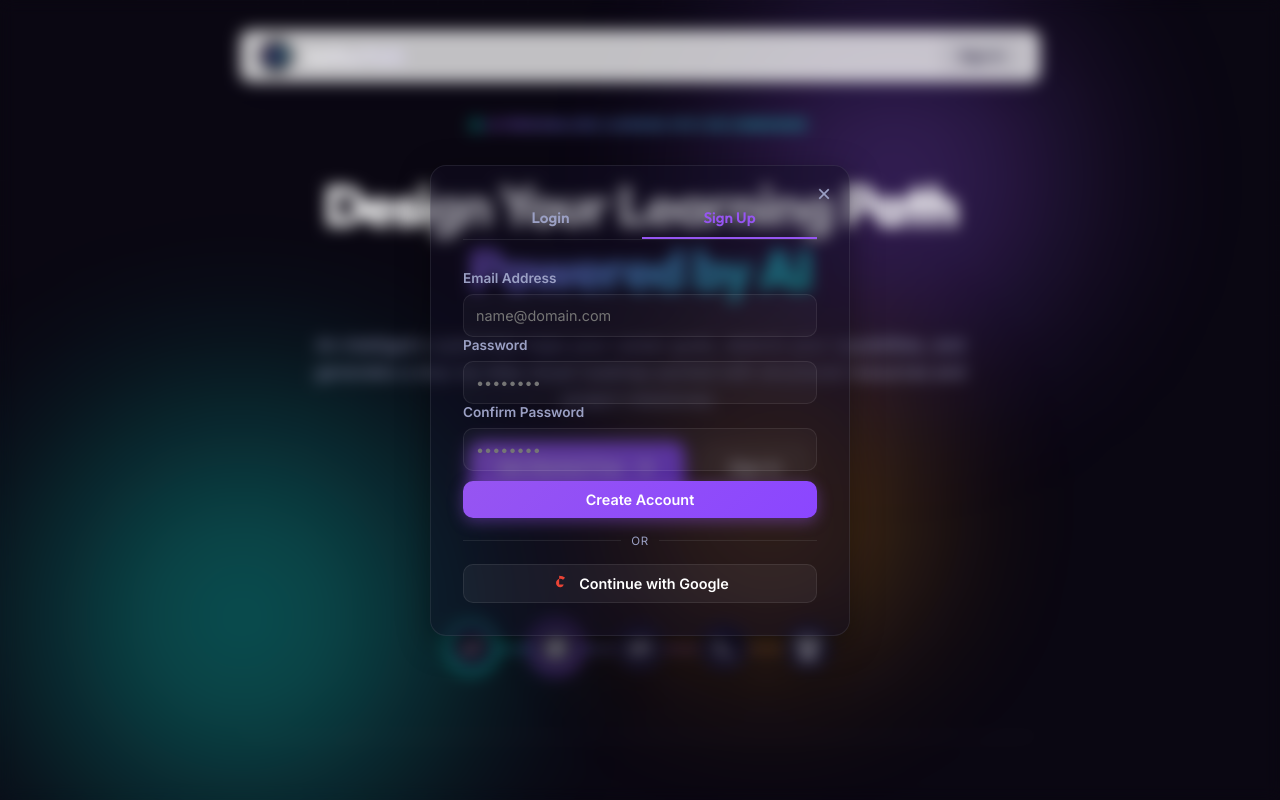
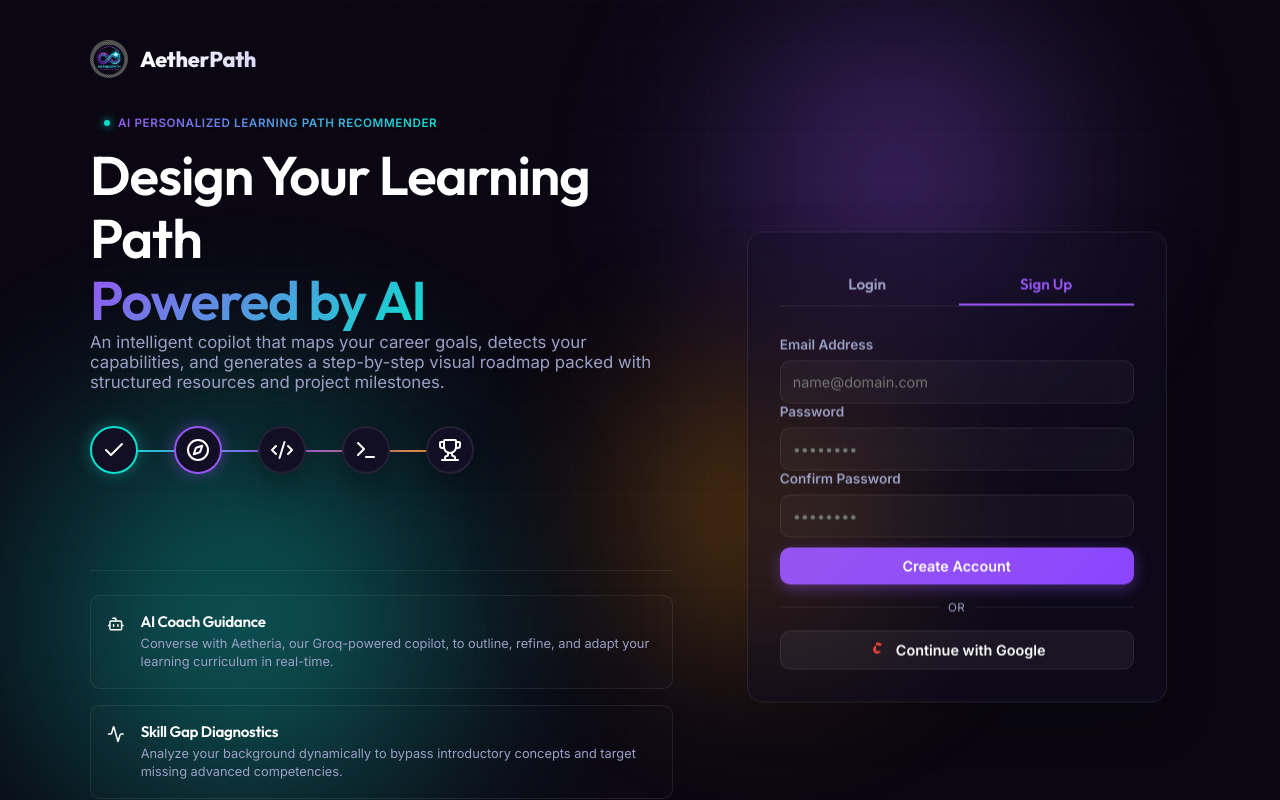
Before and after one commit to ShaikMuktharBasha/HCLTech_Amplified_Challenge, a website built with Vite: page index.html in a window 1280 px wide. Shown: the top 800 px of the page. Built offline with nearby package versions, Linux system fonts and the light colour scheme.

Commit message:
feat: restructure welcome page to split screen (left content, right static login/signup card) and remove navbar and landing actions

```diff
--- a/index.html
+++ b/index.html
@@ -30,33 +30,23 @@
 
   <!-- LANDING PAGE VIEW -->
   <div id="landing-view" class="landing-container animate-fade-in">
-    <!-- Landing Navigation Bar -->
-    <header class="landing-nav">
+    <div class="landing-grid">
+      <!-- Left Column: Copy & Branding -->
+      <div class="landing-left">
         <div class="landing-brand">
-        <div class="brand-logo" style="background: transparent; box-shadow: none; overflow: hidden; width: 34px; height: 34px;">
+          <div class="brand-logo" style="background: transparent; box-shadow: none; overflow: hidden; width: 38px; height: 38px;">
             <img src="/src/logo.jpg" alt="AetherPath Logo" style="width: 100%; height: 100%; border-radius: 50%; object-fit: cover;">
           </div>
-        <span class="brand-name">AetherPath</span>
+          <span class="brand-name" style="font-size: 1.35rem;">AetherPath</span>
         </div>
-      <button class="btn btn-secondary" id="landing-btn-login-nav">Sign In</button>
-    </header>
 
-    <div class="landing-hero">
+        <div class="landing-hero-content">
           <div class="promo-badge">
             <span class="badge-dot"></span>
             <span class="badge-text">AI Personalized Learning Path Recommender</span>
           </div>
-
           <h1 class="landing-hero-title">Design Your Learning Path <br><span class="gradient-text">Powered by AI</span></h1>
           <p class="landing-hero-desc">An intelligent copilot that maps your career goals, detects your capabilities, and generates a step-by-step visual roadmap packed with structured resources and project milestones.</p>
-
-      <div class="landing-actions">
-        <button class="btn btn-primary btn-with-icon" id="landing-btn-get-started" style="padding: 14px 28px; font-size: 1rem; border-radius: var(--border-radius-md);">
-          Get Started Free <i data-lucide="arrow-right"></i>
-        </button>
-        <button class="btn btn-secondary" id="landing-btn-login" style="padding: 14px 28px; font-size: 1rem; border-radius: var(--border-radius-md);">
-          Sign In
-        </button>
         </div>
 
         <!-- Roadmap Flow Illustration -->
@@ -83,16 +73,21 @@
         <div class="landing-features">
           <div class="landing-feature-card">
             <i data-lucide="bot"></i>
+            <div>
               <h4>AI Coach Guidance</h4>
               <p>Converse with Aetheria, our Groq-powered copilot, to outline, refine, and adapt your learning curriculum in real-time.</p>
             </div>
+          </div>
           <div class="landing-feature-card">
             <i data-lucide="activity"></i>
+            <div>
               <h4>Skill Gap Diagnostics</h4>
               <p>Analyze your background dynamically to bypass introductory concepts and target missing advanced competencies.</p>
             </div>
+          </div>
           <div class="landing-feature-card">
             <i data-lucide="milestone"></i>
+            <div>
               <h4>Milestone Maps</h4>
               <p>Track your sequential progress through prerequisite blocks, curated reference materials, and hands-on repository projects.</p>
             </div>
@@ -100,8 +95,8 @@
         </div>
       </div>
 
-  <!-- AUTHENTICATION OVERLAY -->
-  <div id="auth-overlay" class="modal-overlay">
+      <!-- Right Column: Embedded Auth Card -->
+      <div class="landing-right">
         <div class="auth-card glass-panel">
           <div class="auth-tabs">
             <button class="auth-tab active" id="auth-tab-btn-login">Login</button>
@@ -131,7 +126,8 @@
               <div id="google-btn-container" class="hidden" style="display: flex; justify-content: center; width: 100%;"></div>
             </form>
           </div>
-      <button class="modal-close auth-close-btn" id="auth-close-btn">&times;</button>
+        </div>
+      </div>
     </div>
   </div>
 
--- a/src/main.js
+++ b/src/main.js
@@ -47,7 +47,8 @@ document.addEventListener('DOMContentLoaded', () => {
               const payload = decodeJwt(response.credential);
               if (payload) {
                 store.login(payload.email, payload.name, payload.picture);
-                document.getElementById('auth-overlay').classList.remove('active');
+                const authOverlay = document.getElementById('auth-overlay');
+                if (authOverlay) authOverlay.classList.remove('active');
               }
             }
           });
@@ -253,32 +254,36 @@ document.addEventListener('DOMContentLoaded', () => {
 
   const openAuth = (mode) => {
     authMode = mode;
-    authOverlay.classList.add('active');
+    if (authOverlay) authOverlay.classList.add('active');
     if (mode === 'signup') {
-      authTabSignup.classList.add('active');
-      authTabLogin.classList.remove('active');
-      signupConfirmGroup.classList.remove('hidden');
-      authSubmitBtn.textContent = 'Create Account';
+      if (authTabSignup) authTabSignup.classList.add('active');
+      if (authTabLogin) authTabLogin.classList.remove('active');
+      if (signupConfirmGroup) signupConfirmGroup.classList.remove('hidden');
+      if (authSubmitBtn) authSubmitBtn.textContent = 'Create Account';
     } else {
-      authTabLogin.classList.add('active');
-      authTabSignup.classList.remove('active');
-      signupConfirmGroup.classList.add('hidden');
-      authSubmitBtn.textContent = 'Login';
+      if (authTabLogin) authTabLogin.classList.add('active');
+      if (authTabSignup) authTabSignup.classList.remove('active');
+      if (signupConfirmGroup) signupConfirmGroup.classList.add('hidden');
+      if (authSubmitBtn) authSubmitBtn.textContent = 'Login';
     }
   };
 
-  landingGetStarted.addEventListener('click', () => openAuth('signup'));
-  landingLogin.addEventListener('click', () => openAuth('login'));
+  if (landingGetStarted) landingGetStarted.addEventListener('click', () => openAuth('signup'));
+  if (landingLogin) landingLogin.addEventListener('click', () => openAuth('login'));
 
   const landingLoginNav = document.getElementById('landing-btn-login-nav');
   if (landingLoginNav) {
     landingLoginNav.addEventListener('click', () => openAuth('login'));
   }
 
-  authClose.addEventListener('click', () => authOverlay.classList.remove('active'));
+  if (authClose) {
+    authClose.addEventListener('click', () => {
+      if (authOverlay) authOverlay.classList.remove('active');
+    });
+  }
 
-  authTabLogin.addEventListener('click', () => openAuth('login'));
-  authTabSignup.addEventListener('click', () => openAuth('signup'));
+  if (authTabLogin) authTabLogin.addEventListener('click', () => openAuth('login'));
+  if (authTabSignup) authTabSignup.addEventListener('click', () => openAuth('signup'));
 
   // Open Sign Up modal automatically on initial load if not logged in
   if (!initialState.isLoggedIn) {
@@ -286,6 +291,7 @@ document.addEventListener('DOMContentLoaded', () => {
   }
 
   // Auth Submit logic
+  if (authForm) {
     authForm.addEventListener('submit', (e) => {
       e.preventDefault();
       const email = document.getElementById('auth-email').value;
@@ -302,15 +308,18 @@ document.addEventListener('DOMContentLoaded', () => {
         store.login(email, email.split('@')[0]);
       }
 
-    authOverlay.classList.remove('active');
+      if (authOverlay) authOverlay.classList.remove('active');
       authForm.reset();
     });
+  }
 
   // Google OAuth Simulation
+  if (authGoogleBtn) {
     authGoogleBtn.addEventListener('click', () => {
       store.login('google.user@domain.com', 'Google Explorer');
-    authOverlay.classList.remove('active');
+      if (authOverlay) authOverlay.classList.remove('active');
     });
+  }
 
   // 7. Onboarding wizard steps logic
   const onboardingNextBtn = document.getElementById('onboarding-next-btn');
--- a/src/style.css
+++ b/src/style.css
@@ -2011,11 +2011,10 @@ h1, h2, h3, h4, h5, h6 {
 /* Landing Page Hero Grid */
 .landing-container {
   display: flex;
-  flex-direction: column;
-  align-items: center;
-  justify-content: flex-start;
+  align-items: center;
+  justify-content: center;
   min-height: 100vh;
-  padding: 30px 20px 80px 20px;
+  padding: 40px 20px;
   position: relative;
   z-index: 10;
   overflow-y: auto;
@@ -2040,50 +2039,117 @@ h1, h2, h3, h4, h5, h6 {
   z-index: -1;
 }
 
-/* Landing Nav Bar */
-.landing-nav {
+/* Split Grid Layout for Landing Page */
+.landing-grid {
+  display: grid;
+  grid-template-columns: 1.25fr 1fr;
+  gap: 50px;
+  max-width: 1100px;
   width: 100%;
-  max-width: 800px;
-  display: flex;
-  align-items: center;
-  justify-content: space-between;
-  padding: 8px 18px;
-  margin-bottom: 30px;
-  border: 1px solid rgba(255, 255, 255, 0.45);
-  backdrop-filter: blur(20px);
-  -webkit-backdrop-filter: blur(20px);
+  align-items: center;
+  margin: 0 auto;
+  z-index: 10;
+}
+
+.landing-left {
+  display: flex;
+  flex-direction: column;
+  align-items: flex-start;
+  text-align: left;
+  gap: 24px;
+}
+
+.landing-right {
+  display: flex;
+  justify-content: center;
+  align-items: center;
+  width: 100%;
+}
+
+/* Adjustments for Title & Desc on Left */
+.landing-left .landing-hero-title {
+  text-align: left;
+  font-size: 3.4rem;
+  max-width: 100%;
+  line-height: 1.15;
+}
+
+.landing-left .landing-hero-desc {
+  text-align: left;
+  max-width: 100%;
+  font-size: 1.05rem;
+  color: var(--text-muted);
+}
+
+.landing-left .landing-brand {
+  margin-bottom: 8px;
+}
+
+/* Roadmap illustration inside left column */
+.landing-left .landing-preview {
+  margin-top: 10px;
+  max-width: 100%;
+  height: 120px;
+  background: radial-gradient(circle at center, rgba(var(--primary-hsl), 0.03) 0%, transparent 80%);
+  border-bottom: none;
+}
+
+/* Feature cards in split layout (vertical stacked) */
+.landing-left .landing-features {
+  display: flex;
+  flex-direction: column;
+  gap: 16px;
+  padding-top: 24px;
+  border-top: 1px solid var(--panel-border);
+  width: 100%;
+}
+
+.landing-left .landing-feature-card {
+  background: rgba(255, 255, 255, 0.01);
+  border: 1px solid var(--panel-border);
   border-radius: var(--border-radius-md);
-  background: rgba(255, 255, 255, 0.75);
-  box-shadow: 0 8px 32px 0 rgba(31, 38, 135, 0.04);
-}
-
-.landing-nav .brand-name {
-  color: #120d2b !important;
-}
-
-.landing-nav .btn-secondary {
-  background: rgba(18, 14, 36, 0.05) !important;
-  border: 1px solid rgba(18, 14, 36, 0.1) !important;
-  color: #120d2b !important;
-  padding: 8px 16px !important;
-  font-size: 0.85rem !important;
-  border-radius: var(--border-radius-sm) !important;
-}
-
-.landing-nav .btn-secondary:hover {
-  background: rgba(18, 14, 36, 0.1) !important;
-}
-
-.landing-hero {
-  max-width: 900px;
-  width: 100%;
-  text-align: center;
-  display: flex;
-  flex-direction: column;
-  align-items: center;
-  gap: 28px;
-}
-
+  text-align: left;
+  display: flex;
+  flex-direction: row;
+  align-items: flex-start;
+  gap: 16px;
+  padding: 16px;
+  transition: all 0.3s cubic-bezier(0.16, 1, 0.3, 1);
+}
+
+.landing-left .landing-feature-card:hover {
+  transform: translateY(-2px);
+  border-color: rgba(var(--primary-hsl), 0.3);
+  background: rgba(255, 255, 255, 0.02);
+}
+
+.landing-left .landing-feature-card i {
+  color: var(--secondary);
+  width: 20px;
+  height: 20px;
+  flex-shrink: 0;
+  margin-top: 2px;
+  filter: drop-shadow(0 0 4px var(--secondary-glow));
+}
+
+.landing-left .landing-feature-card h4 {
+  font-size: 0.95rem;
+  font-weight: 600;
+  color: #fff;
+  margin-bottom: 4px;
+}
+
+[data-theme="light"] .landing-left .landing-feature-card h4 {
+  color: var(--text-main);
+}
+
+.landing-left .landing-feature-card p {
+  font-size: 0.8rem;
+  color: var(--text-muted);
+  line-height: 1.45;
+}
+
+/* Brand display inside landing-left */
 .landing-brand {
   display: flex;
   align-items: center;
@@ -2157,50 +2223,7 @@ h1, h2, h3, h4, h5, h6 {
   -webkit-text-fill-color: transparent;
 }
 
-.landing-hero-title {
-  font-size: 3.5rem;
-  font-weight: 800;
-  letter-spacing: -0.04em;
-  line-height: 1.15;
-  text-align: center;
-  max-width: 800px;
-}
-
-[data-theme="light"] .landing-hero-title {
-  /* Inherits correctly */
-}
-
-.landing-hero-desc {
-  font-size: 1.08rem;
-  color: var(--text-muted);
-  max-width: 680px;
-  line-height: 1.6;
-}
-
-.landing-actions {
-  display: flex;
-  align-items: center;
-  gap: 16px;
-  margin-bottom: 12px;
-}
-
-/* Mockup preview path */
-.landing-preview {
-  margin-top: 24px;
-  width: 100%;
-  max-width: 800px;
-  height: 180px;
-  border-radius: var(--border-radius-lg);
-  position: relative;
-  overflow: hidden;
-  background: radial-gradient(circle at center, rgba(var(--primary-hsl), 0.04) 0%, transparent 70%);
-  display: flex;
-  align-items: center;
-  justify-content: center;
-  border-bottom: 1px solid var(--panel-border);
-}
-
-/* Node flow illustration in CSS */
+/* Roadmap Flow Illustration */
 .flow-illustration {
   display: flex;
   align-items: center;
@@ -2258,54 +2281,38 @@ h1, h2, h3, h4, h5, h6 {
   color: var(--text-muted);
 }
 
-.landing-features {
-  display: grid;
-  grid-template-columns: repeat(3, 1fr);
-  gap: 20px;
+/* Auth Card Landing Mode Layout styles */
+.landing-right .auth-card {
+  box-shadow: 0 20px 50px rgba(0,0,0,0.2);
   width: 100%;
-  padding-top: 36px;
-  margin-top: 12px;
-}
-
-.landing-feature-card {
-  background: rgba(255, 255, 255, 0.01);
-  border: 1px solid var(--panel-border);
-  border-radius: var(--border-radius-md);
-  padding: 24px;
-  text-align: left;
-  display: flex;
-  flex-direction: column;
-  gap: 10px;
-  transition: all 0.3s cubic-bezier(0.16, 1, 0.3, 1);
-}
-
-.landing-feature-card:hover {
-  transform: translateY(-4px);
-  border-color: rgba(var(--primary-hsl), 0.3);
-  background: rgba(255, 255, 255, 0.02);
-}
-
-.landing-feature-card i {
-  color: var(--secondary);
-  width: 24px;
-  height: 24px;
-  filter: drop-shadow(0 0 4px var(--secondary-glow));
-}
-
-.landing-feature-card h4 {
-  font-size: 0.95rem;
-  font-weight: 600;
-  color: #fff;
-}
-
-[data-theme="light"] .landing-feature-card h4 {
-  color: var(--text-main);
-}
-
-.landing-feature-card p {
-  font-size: 0.8rem;
-  color: var(--text-muted);
-  line-height: 1.45;
+  animation: float-card 6s ease-in-out infinite alternate;
+}
+
+@keyframes float-card {
+  0% { transform: translateY(0); }
+  100% { transform: translateY(-8px); }
+}
+
+@media (max-width: 900px) {
+  .landing-grid {
+    grid-template-columns: 1fr;
+    gap: 40px;
+    max-width: 600px;
+  }
+  .landing-left .landing-hero-title {
+    text-align: center;
+    font-size: 2.5rem;
+  }
+  .landing-left .landing-hero-desc {
+    text-align: center;
+  }
+  .landing-left {
+    align-items: center;
+    text-align: center;
+  }
+  .landing-right .auth-card {
+    animation: none;
+  }
 }
 
 /* Authentication Card Overlays */
```
Lines whose indentation alone changed are shown as unchanged.
